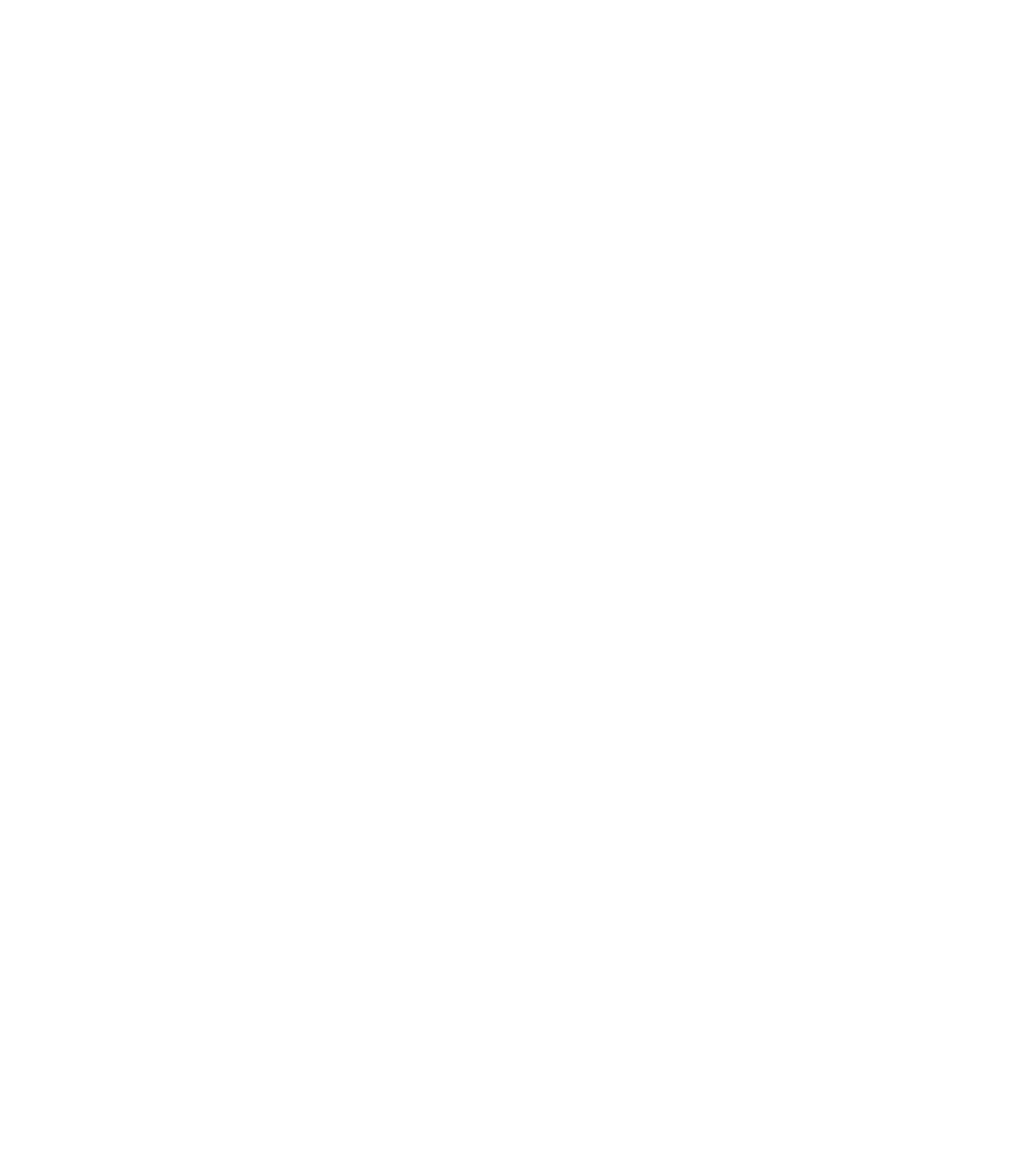
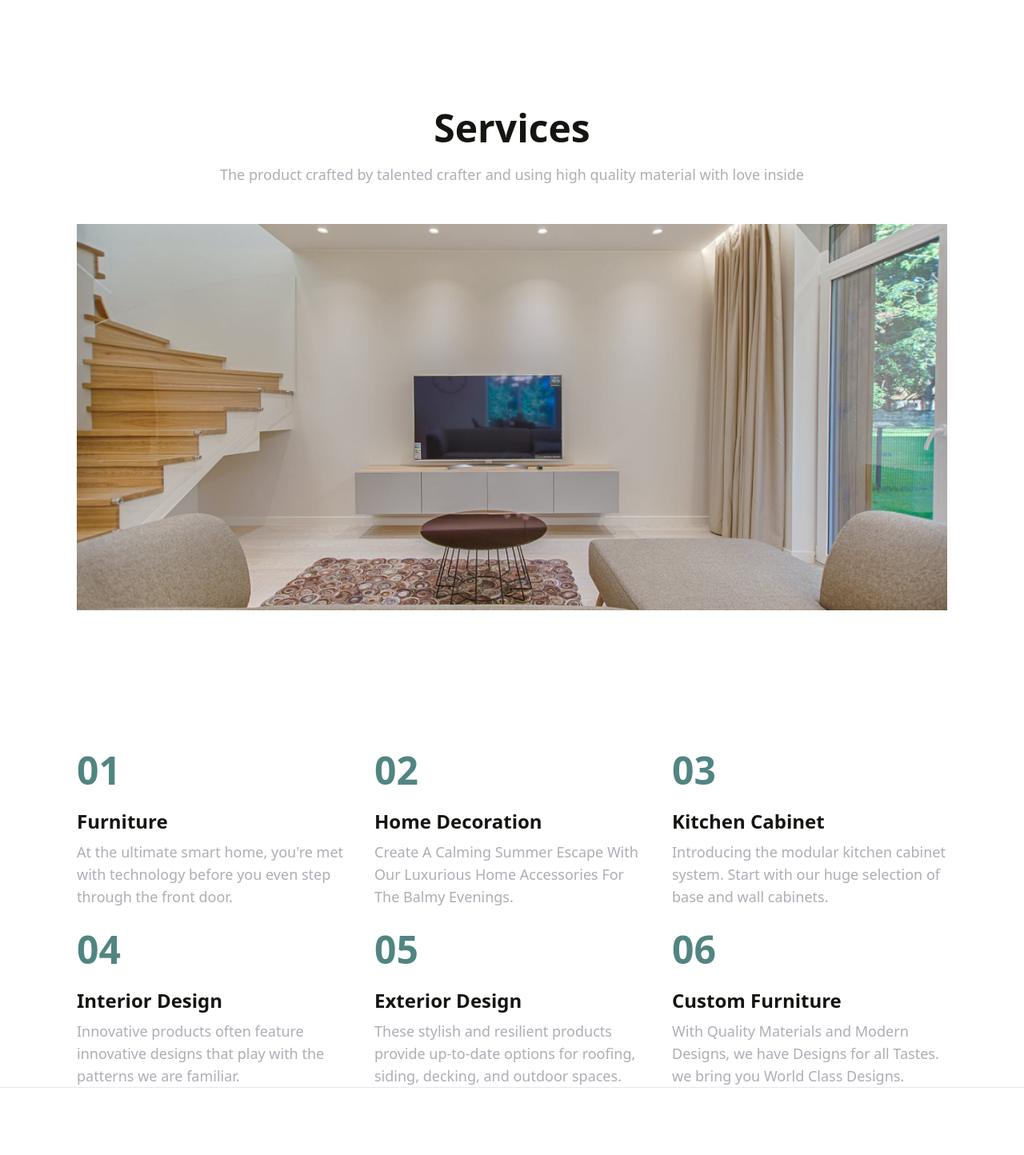
Before and after one commit to barehera/lalasia, a React (Create React App) app: page /services in a window 1280 px wide. Before the commit this address had no page. Shown: the part 160-1604 px from the top of the page at 80% size. Before the commit the page ends 800 px from the top, so only its background shows below. Built offline with nearby package versions, Linux system fonts and the light colour scheme.

Commit message:
services page added
- Hero section added
- Services Section added

```diff
--- a/src/App.js
+++ b/src/App.js
@@ -2,6 +2,7 @@ import { Routes, Route } from "react-router-dom";
 import AboutUs from "./pages/AboutUs";
 import Home from "./pages/Home";
 import Product from "./pages/Product";
+import Services from "./pages/Services";
 
 function App() {
   return (
@@ -10,6 +11,7 @@ function App() {
         <Route path="/" element={<Home />} />
         <Route path="/about-us" element={<AboutUs />} />
         <Route path="/product" element={<Product />} />
+        <Route path="/services" element={<Services />} />
       </Routes>
     </>
   );
--- a/src/components/Header.jsx
+++ b/src/components/Header.jsx
@@ -32,14 +32,17 @@ const Header = () => {
                 Product
               </Link>
             </li>
-            <li
+            <li className="h-full">
+              <Link
                 className={`${
                   location.pathname === "/services"
                     ? " border-main text-main  hover:border-secondary"
                     : " border-transparent text-text"
-              }  cursor-pointer border-b-4 flex items-center justify-center h-full  text-lg hover:-skew-x-12 px-5 hover:bg-main hover:text-white   transition-all duration-500 ease-out`}
+                }  cursor-pointer border-b-4 flex items-center justify-center h-full  text-lg hover:-skew-x-12 px-5 hover:bg-main hover:text-white   transition-all duration-500 ease-out `}
+                to="/services"
               >
                 Services
+              </Link>
             </li>
             <li
               className={`${
--- /dev/null
+++ b/src/components/Services/1-HeroSection/HeroSection.jsx
@@ -0,0 +1,18 @@
+import React from "react";
+import mainImage from "../../../assets/services-main.png";
+const HeroSection = () => {
+  return (
+    <section className="px-6 lg:px-24 mt-24 lg:mt-44">
+      <article className="flex flex-col text-center items-center justify-center">
+        <h1 className="text-text text-5xl font-bold mb-5">Services</h1>
+        <p className="text-paragraph text-lg mb-12">
+          The product crafted by talented crafter and using high quality
+          material with love inside
+        </p>
+        <img src={mainImage} alt="Services" className="w-full" />
+      </article>
+    </section>
+  );
+};
+
+export default HeroSection;
--- /dev/null
+++ b/src/components/Services/2-ServicesSection/ServicesSection.jsx
@@ -0,0 +1,48 @@
+import React from "react";
+import ServicesCard from "./UI/ServicesCard";
+
+const servicesData = [
+  {
+    title: "Furniture",
+    text: "At the ultimate smart home, you're met with technology before you even step through the front door. ",
+  },
+  {
+    title: "Home Decoration",
+    text: "Create A Calming Summer Escape With Our Luxurious Home Accessories For The Balmy Evenings. ",
+  },
+  {
+    title: "Kitchen Cabinet",
+    text: "Introducing the modular kitchen cabinet system. Start with our huge selection of base and wall cabinets.  ",
+  },
+  {
+    title: "Interior Design",
+    text: "Innovative products often feature innovative designs that play with the patterns we are familiar. ",
+  },
+  {
+    title: "Exterior Design",
+    text: "These stylish and resilient products provide up-to-date options for roofing, siding, decking, and outdoor spaces. ",
+  },
+  {
+    title: "Custom Furniture",
+    text: "With Quality Materials and Modern Designs, we have Designs for all Tastes. we bring you World Class Designs. ",
+  },
+];
+
+const ServicesSection = () => {
+  return (
+    <section className="px-6 lg:px-24 mt-24 lg:mt-44">
+      <div className="grid grid-cols-3 gap-7">
+        {servicesData.map((service, index) => (
+          <ServicesCard
+            key={index}
+            index={index}
+            title={service.title}
+            text={service.text}
+          ></ServicesCard>
+        ))}
+      </div>
+    </section>
+  );
+};
+
+export default ServicesSection;
--- /dev/null
+++ b/src/components/Services/2-ServicesSection/UI/ServicesCard.jsx
@@ -0,0 +1,13 @@
+import React from "react";
+
+const ServicesCard = ({ index, title, text }) => {
+  return (
+    <article>
+      <h4 className="text-main text-5xl font-bold mb-6">0{index + 1}</h4>
+      <h3 className="text-text text-2xl font-bold mb-2">{title}</h3>
+      <p className="text-paragraph text-lg">{text}</p>
+    </article>
+  );
+};
+
+export default ServicesCard;
--- /dev/null
+++ b/src/pages/Services.jsx
@@ -0,0 +1,20 @@
+import React from "react";
+import Footer from "../components/Footer";
+import Header from "../components/Header";
+import HeroSection from "../components/Services/1-HeroSection/HeroSection";
+import ServicesSection from "../components/Services/2-ServicesSection/ServicesSection";
+
+const Services = () => {
+  return (
+    <>
+      <Header></Header>
+      <main>
+        <HeroSection></HeroSection>
+        <ServicesSection></ServicesSection>
+      </main>
+      <Footer></Footer>
+    </>
+  );
+};
+
+export default Services;
```
Also changed, not shown: src/assets/services-main.png (added). Lines whose indentation alone changed are shown as unchanged.
